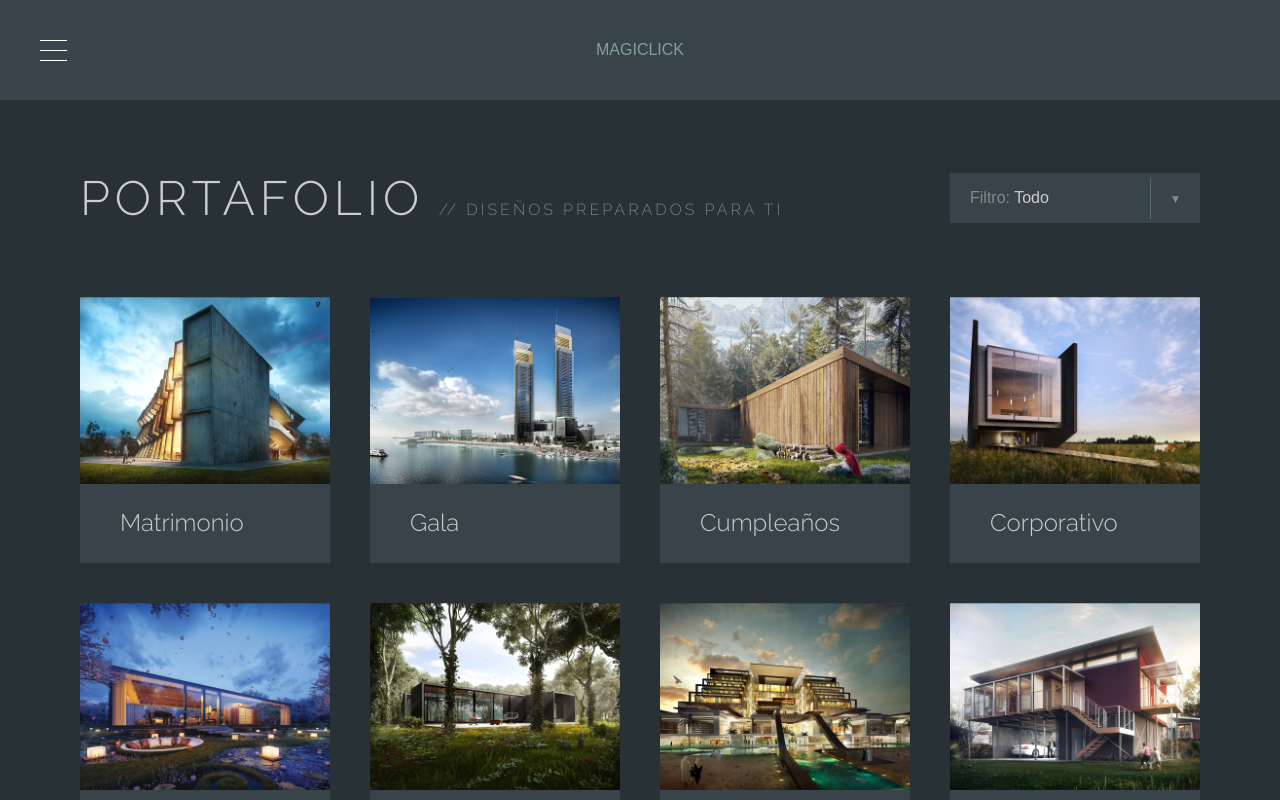
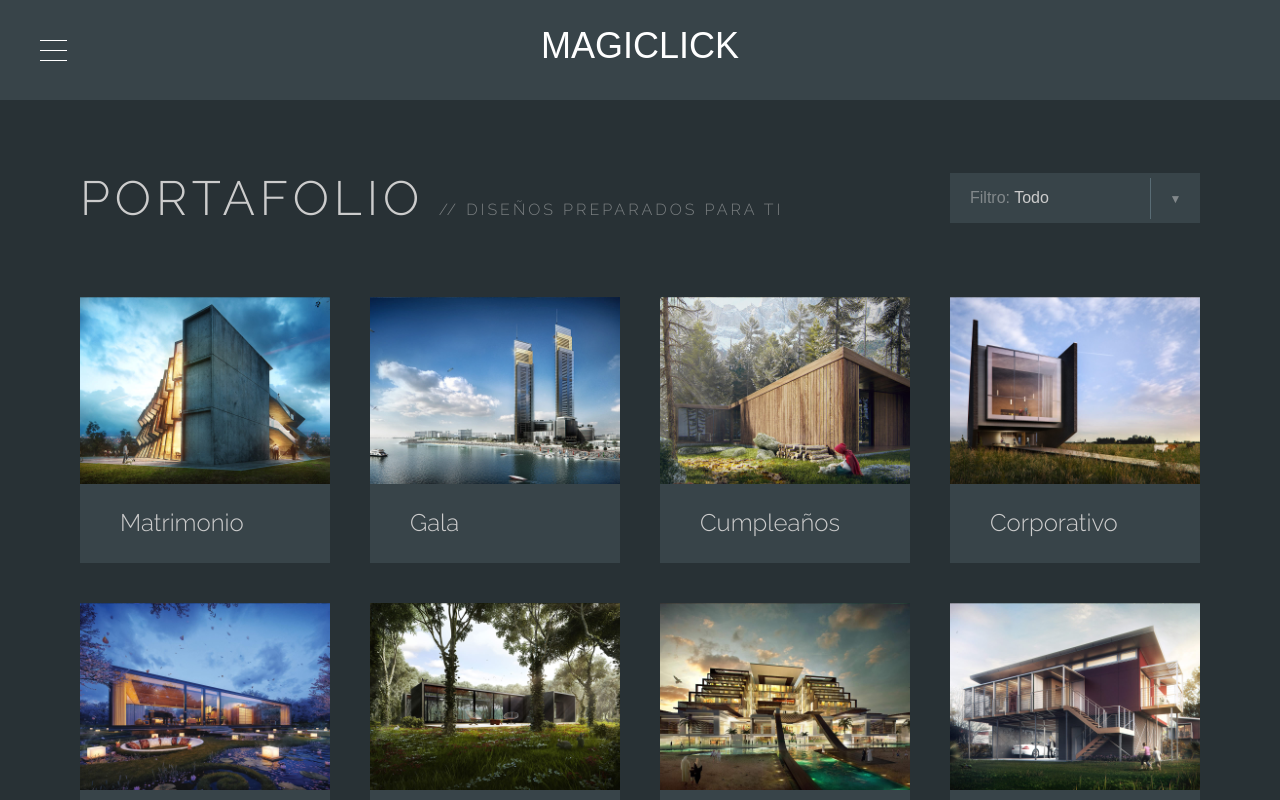
Before and after one commit to pablodavid/design, a plain HTML site: page index.html in a window 1280 px wide. Drawn offline with Linux system fonts and the light colour scheme; a web font is replaced by a local one.

Commit message:
Add files via upload

```diff
--- a/css/style.css
+++ b/css/style.css
@@ -7,6 +7,10 @@ body {
   padding: 0;
   height: 100%;
 }
+.logo-area a {
+    color: #ffffff;
+    font-size: 36px;
+    font-weight: 100; }
 a {
   -webkit-transition: all 0.2s linear;
   transition: all 0.2s linear;
```
